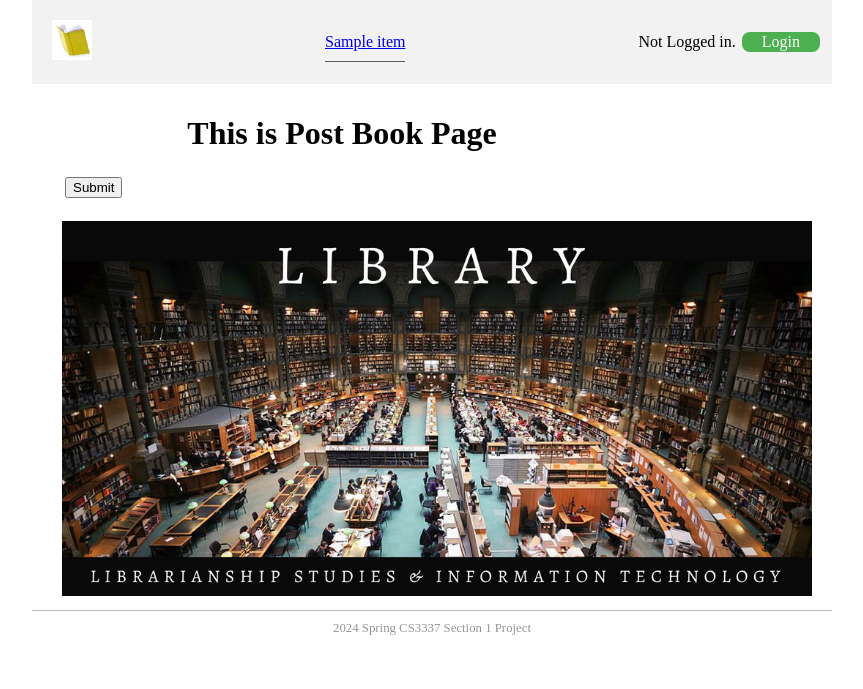
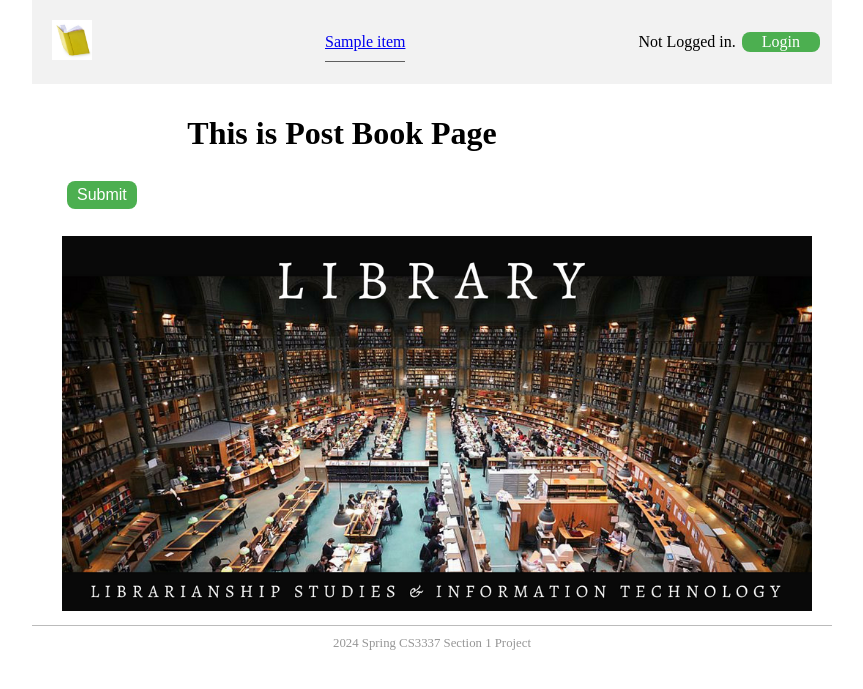
Before and after one commit to AllenTamrazian/CS3337, a Django app: template bookEx/templates/bookMng/postbook.html in a window 1280 px wide. Shown: the top 689 px of the page, without its empty margins (208-1071 px from the left). Run offline with Django 3.2, Linux system fonts and the light colour scheme; the template is opened without the code that fills it: most values are stand-ins (such as "Sample title", 1, 10 or a date in 2020).

Commit message:
Update postbook.html

```diff
--- a/bookEx/templates/bookMng/postbook.html
+++ b/bookEx/templates/bookMng/postbook.html
@@ -3,25 +3,42 @@
 
 {% block sidenav %}
     {% for item in item_list %}
-        <li>
-            <a href="{{ item.link }}">{{item.item}} </a>
-        </li>
+     <li>
+         <a href="{{ item.link }}"> {{ item.item }} </a>
+     </li>
     {% endfor %}
 {% endblock sidenav %}
 
-{% block content%}
-    <h1 align="center">This is Post Book Page</h1>
+{% block content %}
+<style>
+    .btn {
+        background-color: #4CAF50; /* Green */
+        border: none;
+        color: white;
+        padding: 5px 10px;
+        text-align: center;
+        text-decoration: none;
+        display: inline-block;
+        font-size: 16px;
+        margin: 4px 2px;
+        transition-duration: 0.4s;
+        cursor: pointer;
+        border-radius: 8px;
+    }
+</style>
+
+<h1 align="center">This is Post Book Page</h1>
 {% if submitted %}
-    <p>
-        Post Book successfully!
-    </p>
+   <p>
+       Post Book Successfully!
+   </p>
 {% else %}
 <form action="" enctype="multipart/form-data" method="post" novalidate>
     <table>
-        {{form.as_table }}
+        {{ form.as_table }}
         <tr>
             <td>
-                <input type="submit" value="Submit">
+                <input type="submit" value="Submit" class="btn">
             </td>
         </tr>
     </table>
```
